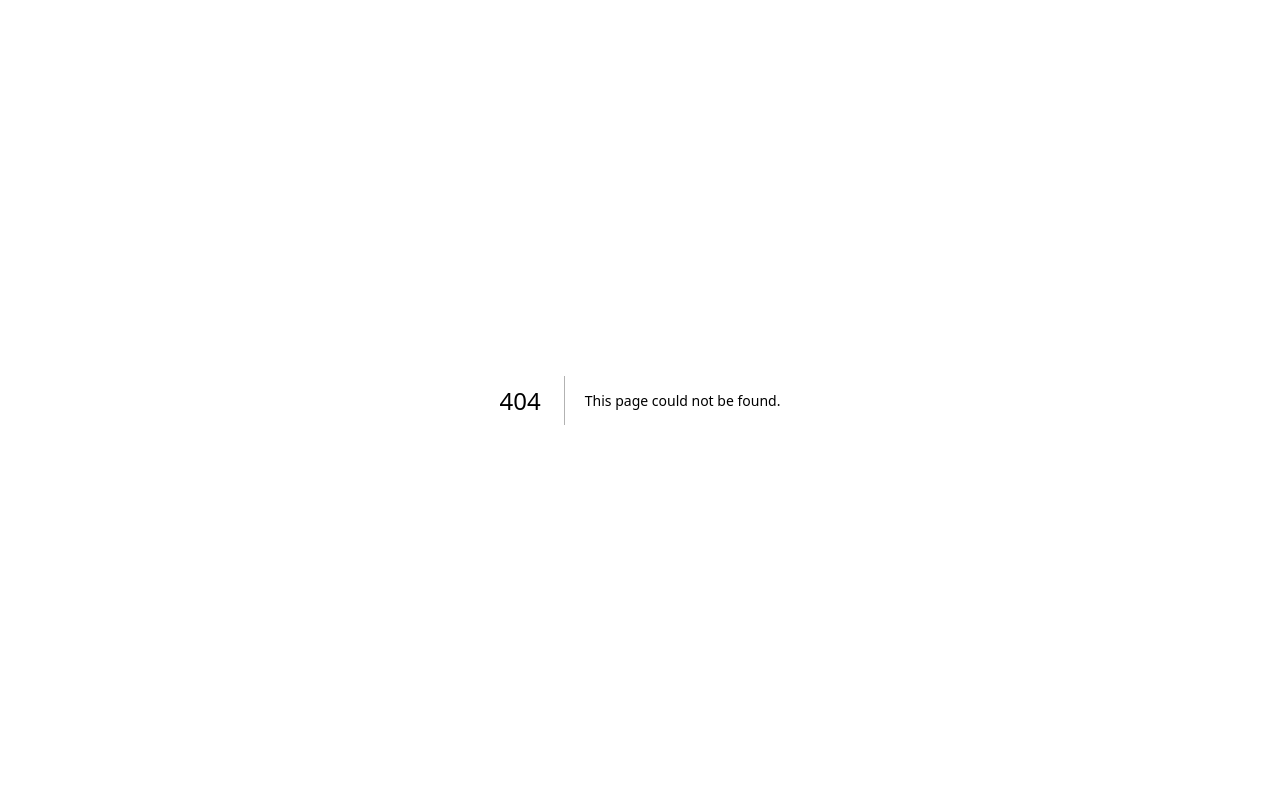
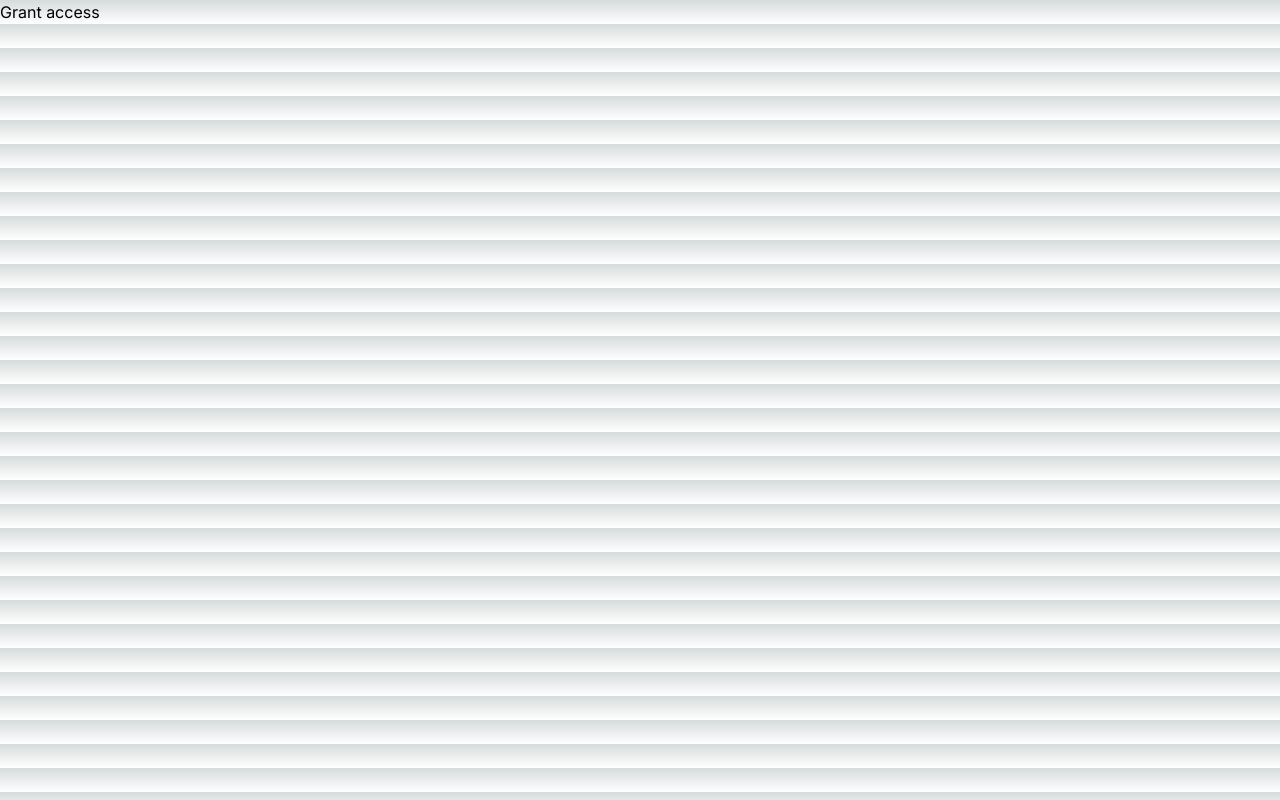
Before and after one commit to cooperspinelli/research-next-docusign, a Next.js app: page /code in a window 1280 px wide. Before the commit this address had no page. Built offline with nearby package versions, Linux system fonts and the light colour scheme.

Commit message:
add page to get access code

```diff
--- /dev/null
+++ b/app/code/page.tsx
@@ -0,0 +1,5 @@
+export default function CodePage() {
+    return (
+        <a href='https://account-d.docusign.com/password?response_type=code&scope=signature%20impersonation&client_id=b637f6f0-b604-4216-a82b-3dbbac3aac89&redirect_uri=http%3A%2F%2Flocalhost%3A3000%2F'>Grant access</a>
+      );
+}
```
